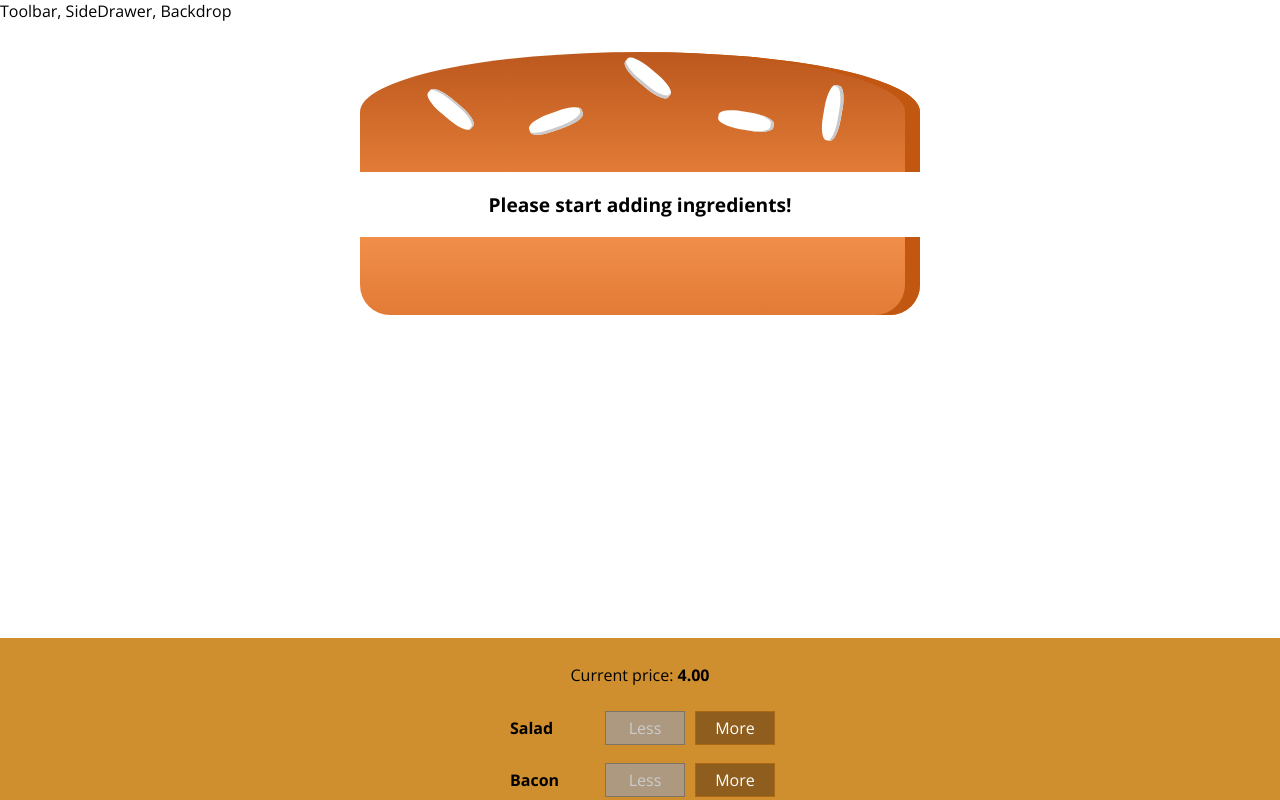
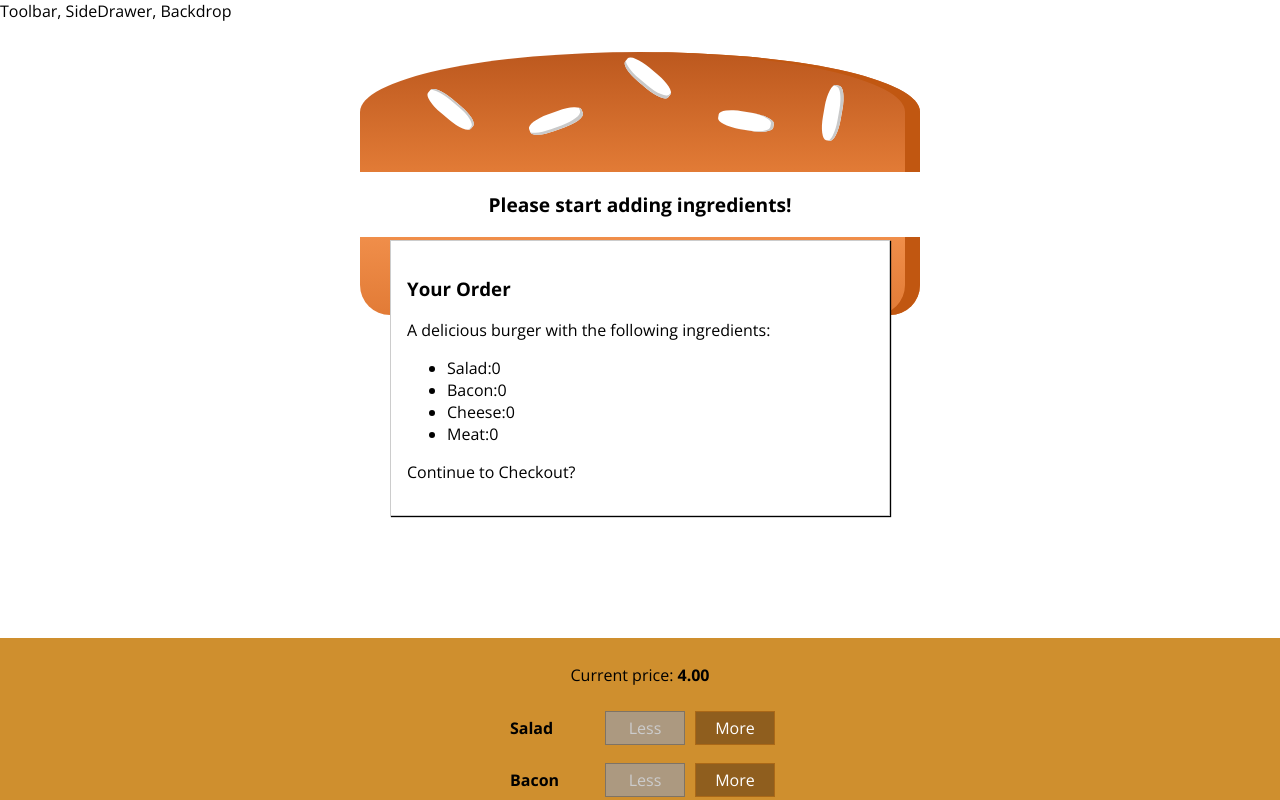
Before and after one commit to JaimeAlb/burger-builder, a React app: page / in a window 1280 px wide. Shown: the top 800 px of the page. Built offline with nearby package versions, Linux system fonts and the light colour scheme.

Commit message:
import Modal and OrderSummary components

```diff
--- a/src/containers/BurgerBuilder/BurgerBuilder.js
+++ b/src/containers/BurgerBuilder/BurgerBuilder.js
@@ -2,6 +2,8 @@ import React, { Component } from "react";
 import Aux1 from '../../hoc/Aux1';
 import Burger from '../../components/Burger/Burger';
 import BuildControls from '../../components/Burger/BuildControls/BuildControls';
+import Modal from '../../components/UI/Modal/Modal';
+import OrderSummary from '../../components/Burger/OrderSummary/OrderSummary'
 
 const INGREDIENT_PRICES = {
     salad: 0.5,
@@ -88,6 +90,9 @@ class BurgerBuilder extends Component {
         console.log(this.state.purchasable);
         return (
             <Aux1>
+                <Modal>
+                    <OrderSummary  ingredients={this.state.ingredients}/>
+                </Modal>
                 <Burger ingredients={this.state.ingredients}/>
                 <BuildControls
                     ingredientAdded={this.addIngredientHandler}
```
